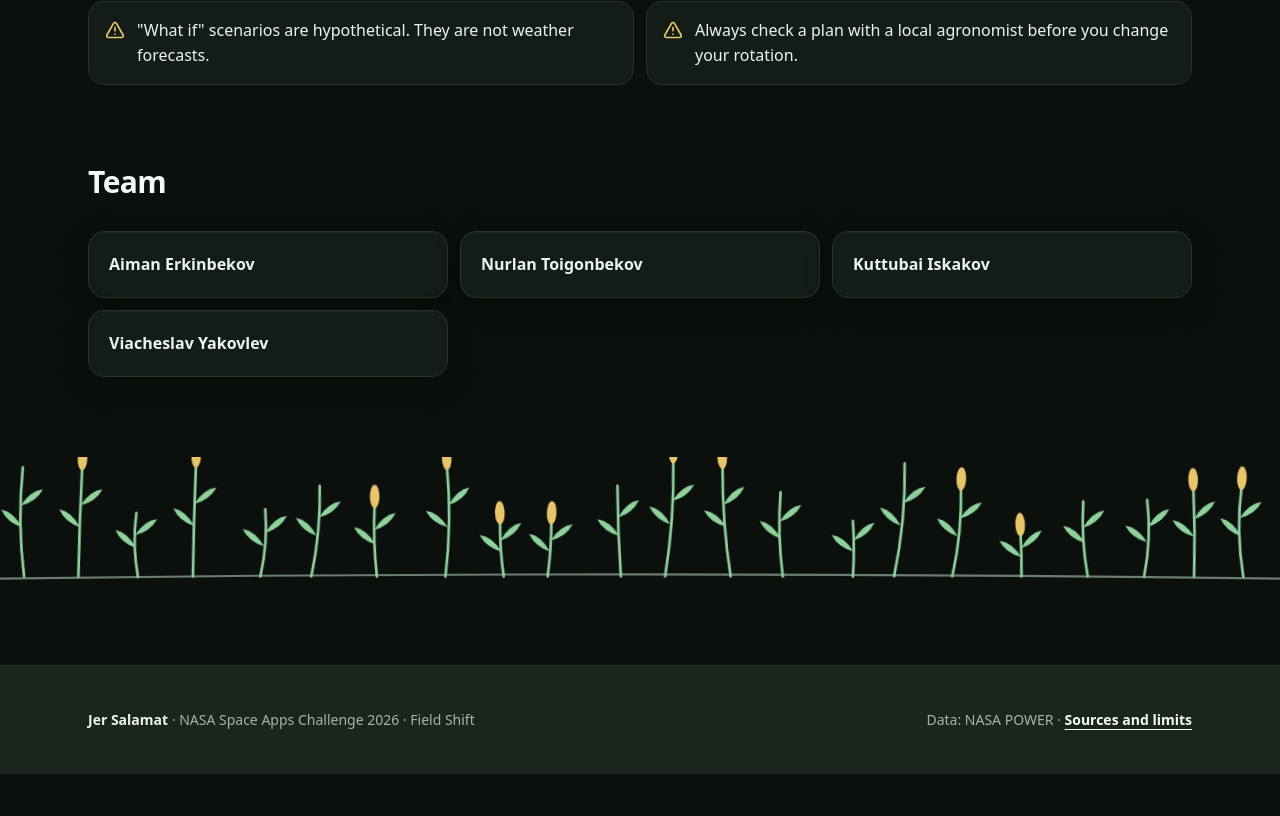
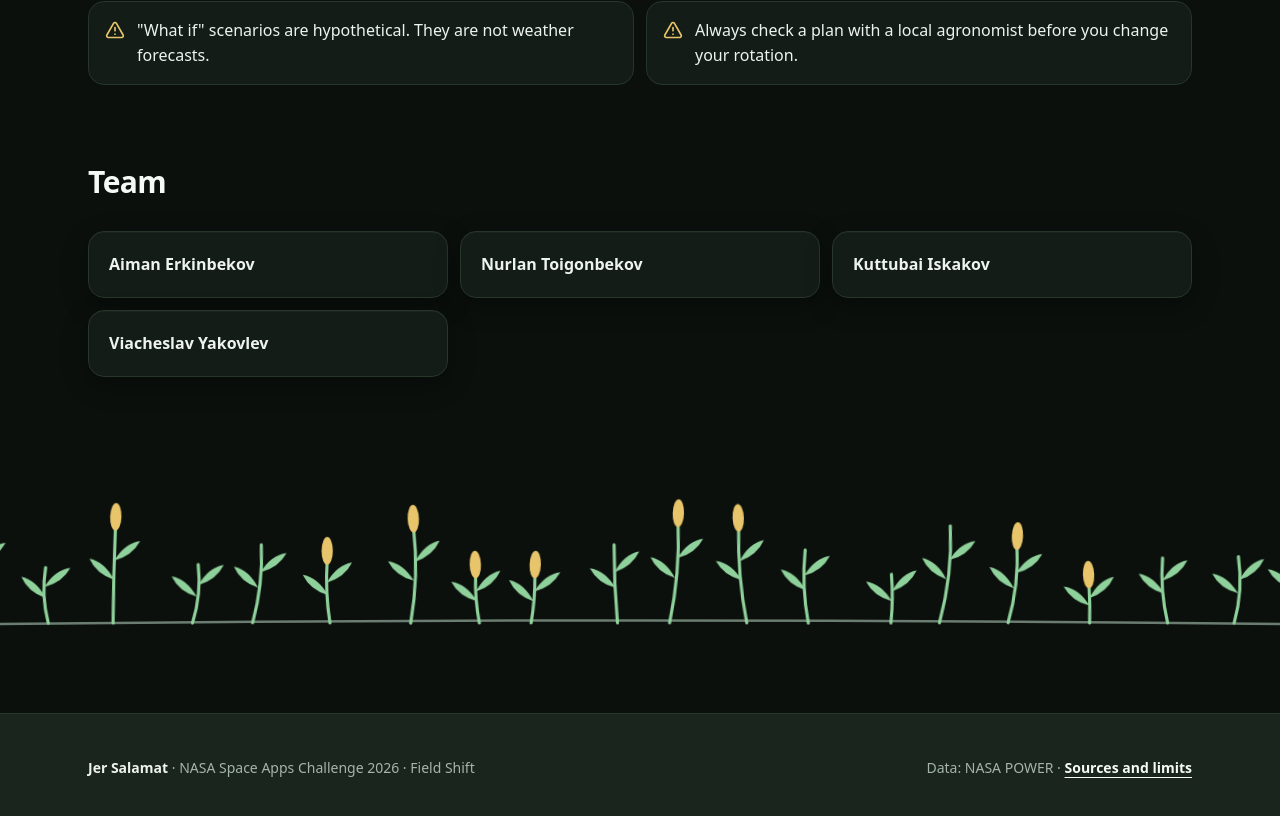
Before and after one commit to Aymanchk/jer-salamat, a React (Vite) app: page /about in a window 1280 px wide. Shown: the part 3437-4253 px from the top of the page. Before the commit the page ends 4211 px from the top, so only its background shows below. Built offline with nearby package versions, Linux system fonts and the light colour scheme.

Commit message:
Sprout row: shorter stems and a taller strip on wide screens so wheat heads are never cut off

```diff
--- a/src/components/fx/SproutRow.tsx
+++ b/src/components/fx/SproutRow.tsx
@@ -35,7 +35,7 @@ export function SproutRow({ count = 28, className }: SproutRowProps) {
       />
       {Array.from({ length: count }, (_, i) => {
         const x = step * (i + 0.5) + (rand(i) - 0.5) * step * 0.4
-        const h = 40 + rand(i + 7) * 70
+        const h = 30 + rand(i + 7) * 50
         const base = H - 8
         const top = base - h
         const bend = (rand(i + 3) - 0.5) * 18
--- a/src/pages/AboutPage.tsx
+++ b/src/pages/AboutPage.tsx
@@ -169,7 +169,7 @@ export default function AboutPage() {
           </EmptyState>
         )}
       </Section>
-      <SproutRow className="mt-section h-24 sm:h-32" count={22} />
+      <SproutRow className="mt-section h-24 sm:h-32 lg:h-44" count={22} />
     </>
   )
 }
--- a/src/pages/LandingPage.tsx
+++ b/src/pages/LandingPage.tsx
@@ -677,7 +677,7 @@ function FinalCta() {
           </Button>
         </m.div>
       </Container>
-      <SproutRow className="mt-6 h-32 sm:h-40" />
+      <SproutRow className="mt-6 h-32 sm:h-40 lg:h-48" />
     </section>
   )
 }
--- a/src/pages/ResultsPage.tsx
+++ b/src/pages/ResultsPage.tsx
@@ -463,7 +463,7 @@ export default function ResultsPage() {
           </Button>
         </div>
       </Container>
-      <SproutRow className="mt-section h-24 sm:h-32" count={22} />
+      <SproutRow className="mt-section h-24 sm:h-32 lg:h-44" count={22} />
     </>
   )
 }
```
